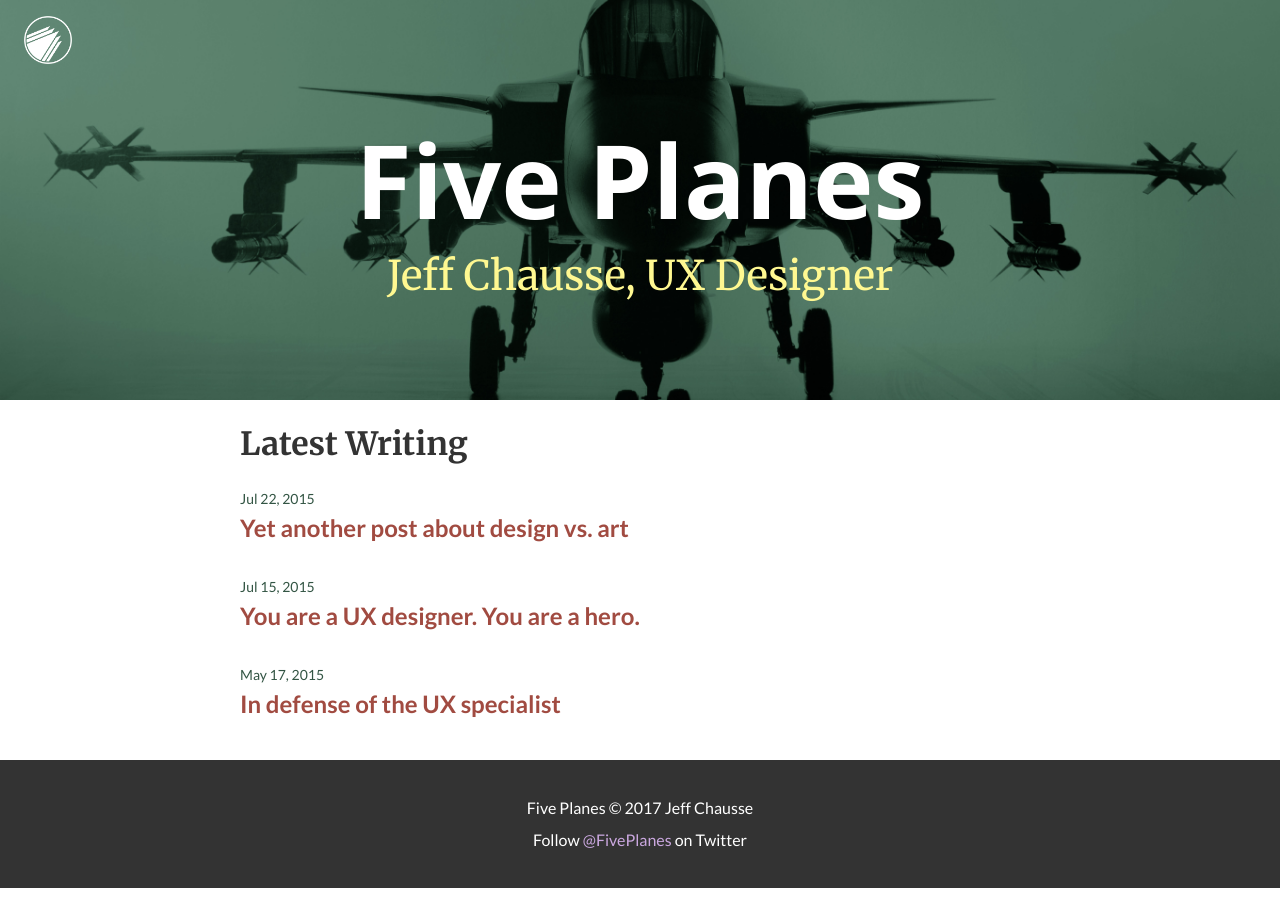
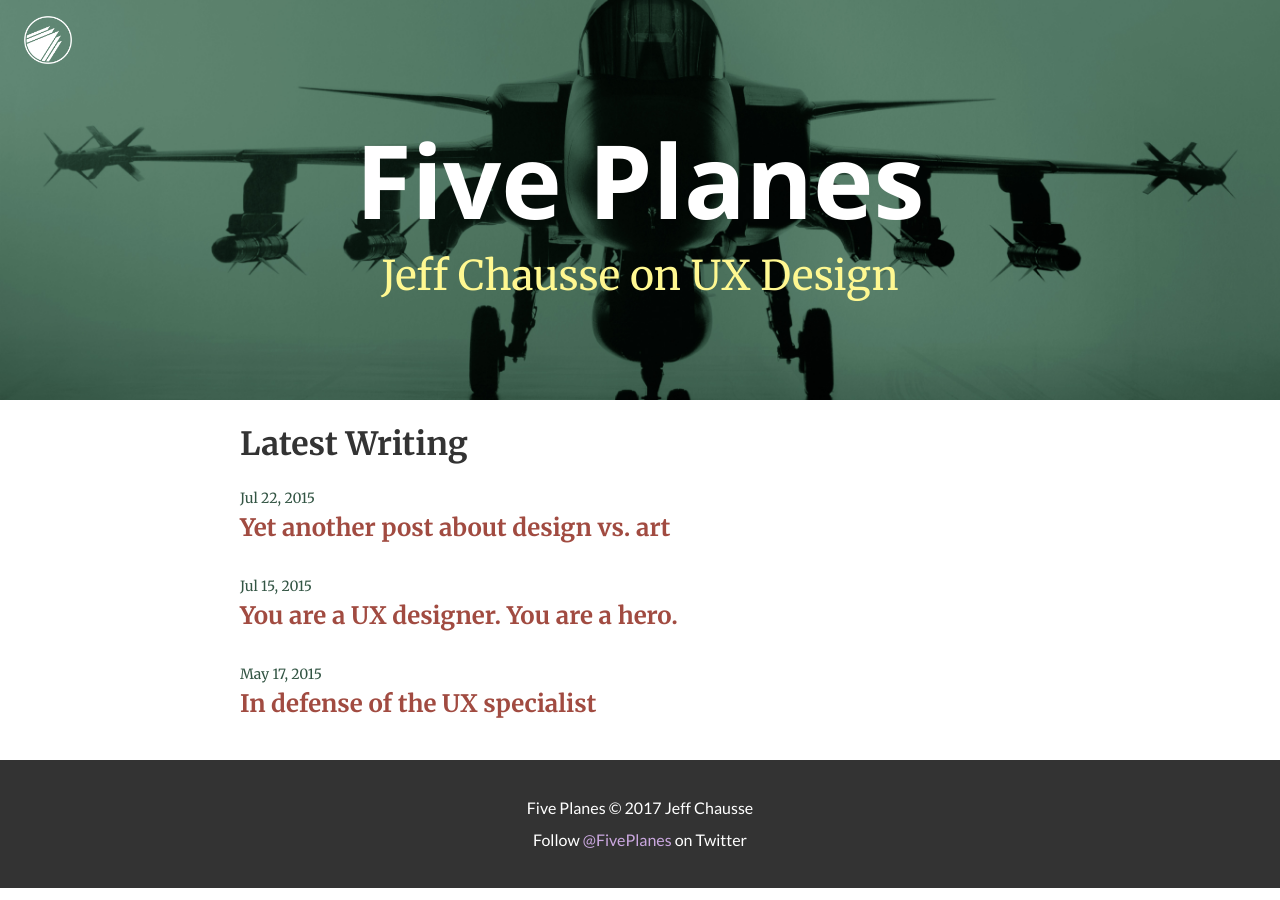
Before and after one commit to jchausse/fp-jekyll, a Jekyll site: the page built from index.md, in a window 1280 px wide. Built offline with Jekyll 4.4.1, drawn with Linux system fonts in a browser that asks for light colours.

Commit message:
Changed homepage post list font

```diff
--- a/_layouts/home.html
+++ b/_layouts/home.html
@@ -9,7 +9,7 @@
       <img class="logo" src="/assets/img/logo.png">
       <div class="content">
         <h1 class="heroHeading">Five Planes</h1>
-        <h2>Jeff Chausse, UX Designer</h2>
+        <h2>Jeff Chausse on UX Design</h2>
       </div>
     </div>
 
--- a/_sass/home.scss
+++ b/_sass/home.scss
@@ -26,7 +26,7 @@
 #heroImage h1 { display:block; font-size:8vw; font-family:"Open Sans"; color:#fff; line-height:1.5; margin:0; padding:0;}
 #heroImage h2 { display:block; font-weight:normal; font-size:3.2vw; font-family:$heading-font; color:$color-accent1; line-height:1; margin:0; padding:0; }
 
-.post-list li {margin-bottom:$point-base*3;}
+.post-list li { margin-bottom:$point-base*3; font-family: $heading-font;}
 
 @media only screen and (max-width: 449px) { #heroImage h1 { font-size: 12vw; } #heroImage h2 { font-size: 4.7vw; }}
 @media only screen and (min-width: 450px) { #heroImage { height:250px; } #heroImage .logo { height:$point-base * 6}}
```
Also changed, not shown: 3 other files.
